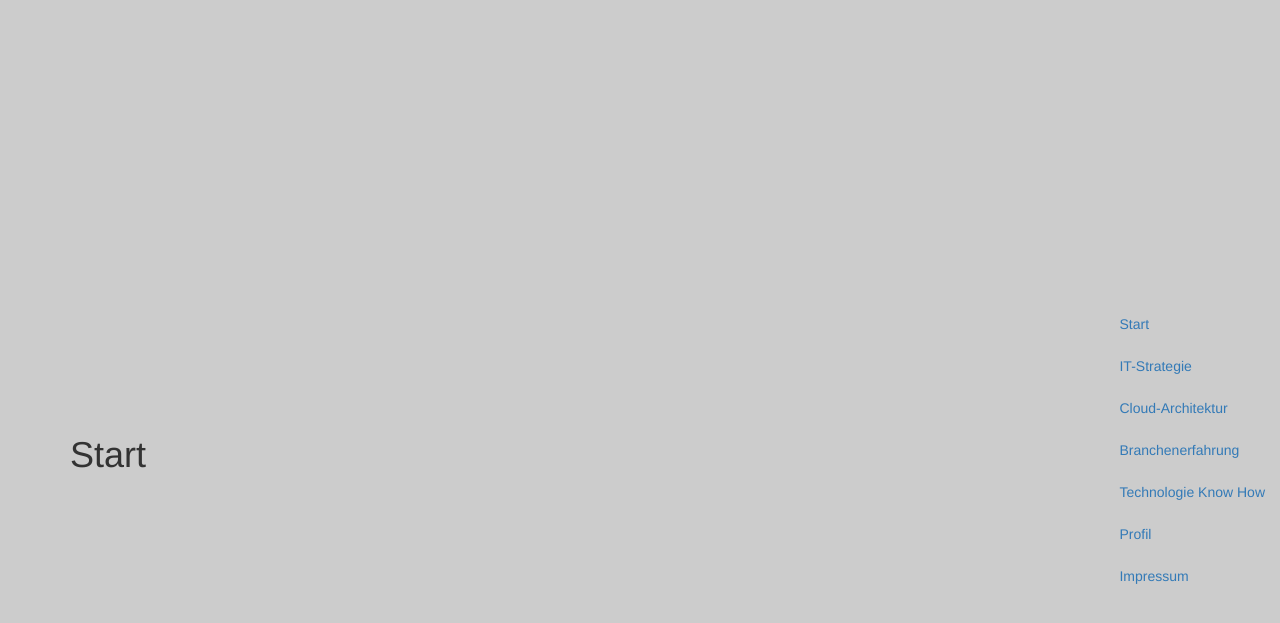
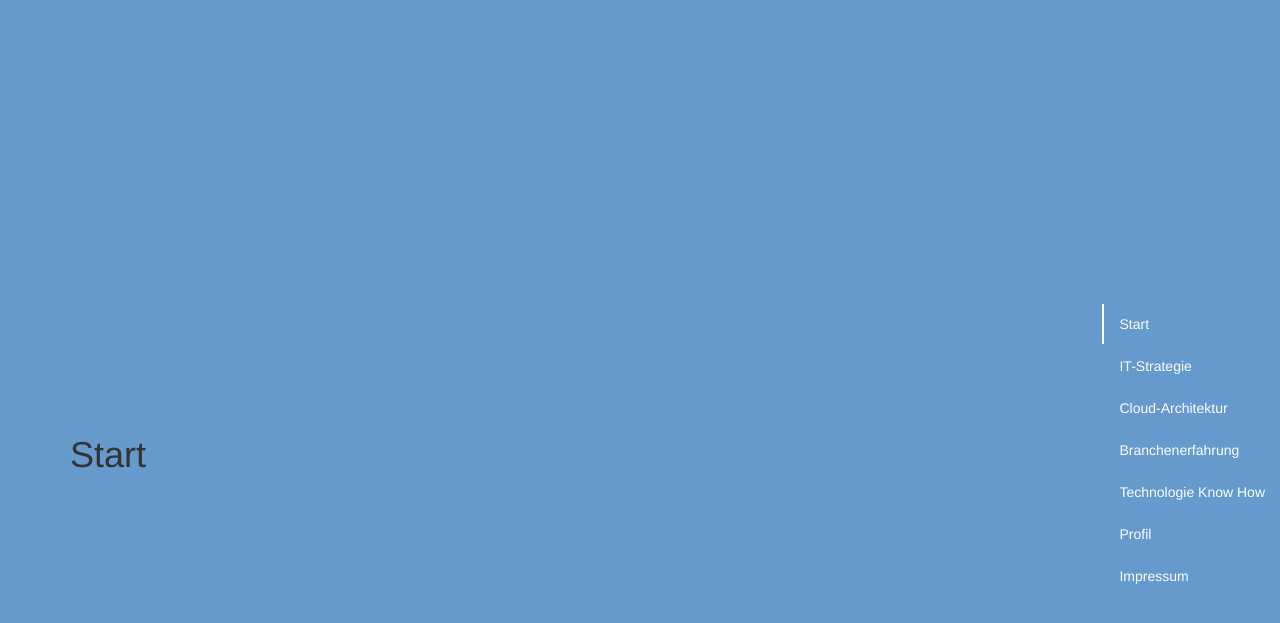
Before and after one commit to datadarius/darius.github.io, a Jekyll site: the page built from index.md, in a window 1280 px wide. Shown: the top 623 px of the page. Built offline with Jekyll 4.4.1, drawn with Linux system fonts in a browser that asks for light colours; nearby versions of some CDN libraries; some web fonts are replaced.

Commit message:
menu states, colors

```diff
--- a/_layouts/default.html
+++ b/_layouts/default.html
@@ -24,7 +24,7 @@
 
     <div id="pagepiling">
 
-      <div class="section" data-anchor="start" data-color="#ccc">
+      <div class="section" data-anchor="start" data-color="#6699cc">
         <div class="container">
           <div class="row">
             <div class="col-xs-12">
@@ -34,7 +34,7 @@
         </div>
       </div>
 
-      <div class="section" data-anchor="it-strategie" data-color="#aaa">
+      <div class="section" data-anchor="it-strategie" data-color="#fff275">
         <div class="container">
           <div class="row">
             <div class="col-xs-12">
@@ -44,7 +44,7 @@
         </div>
       </div>
 
-      <div class="section" data-anchor="cloud-architektur" data-color="#bbb">
+      <div class="section" data-anchor="cloud-architektur" data-color="#ff8c42">
         <div class="container">
           <div class="row">
             <div class="col-xs-12">
@@ -54,7 +54,7 @@
         </div>
       </div>
 
-      <div class="section" data-anchor="branchenerfahrung" data-color="#ccc">
+      <div class="section" data-anchor="branchenerfahrung" data-color="#ff3c38">
         <div class="container">
           <div class="row">
             <div class="col-xs-12">
@@ -64,7 +64,7 @@
         </div>
       </div>
 
-      <div class="section" data-anchor="technologie" data-color="#eee">
+      <div class="section" data-anchor="technologie" data-color="#a23e48">
         <div class="container">
           <div class="row">
             <div class="col-xs-12">
@@ -74,7 +74,7 @@
         </div>
       </div>
 
-      <div class="section" data-anchor="profil" data-color="#aaa">
+      <div class="section" data-anchor="profil" data-color="#6699cc">
         <div class="container">
           <div class="row">
             <div class="col-xs-12">
@@ -84,7 +84,7 @@
         </div>
       </div>
 
-      <div class="section" data-anchor="impressum" data-color="#ccc">
+      <div class="section" data-anchor="impressum" data-color="#fff275">
         <div class="container">
           <div class="row">
             <div class="col-xs-12">
--- a/assets/main.scss
+++ b/assets/main.scss
@@ -43,4 +43,25 @@
   position: fixed;
   right: 0;
   top: 50%;
+
+  li{
+
+    a{
+      color: $background-color;
+    }
+
+    a:hover,
+    a:focus {
+      background-color: transparent;
+    }
+
+    border-left: 2px solid transparent;
+
+    &.active{
+      border-left: 2px solid $background-color;
+    }
+
+  }
+
+
 }
```
